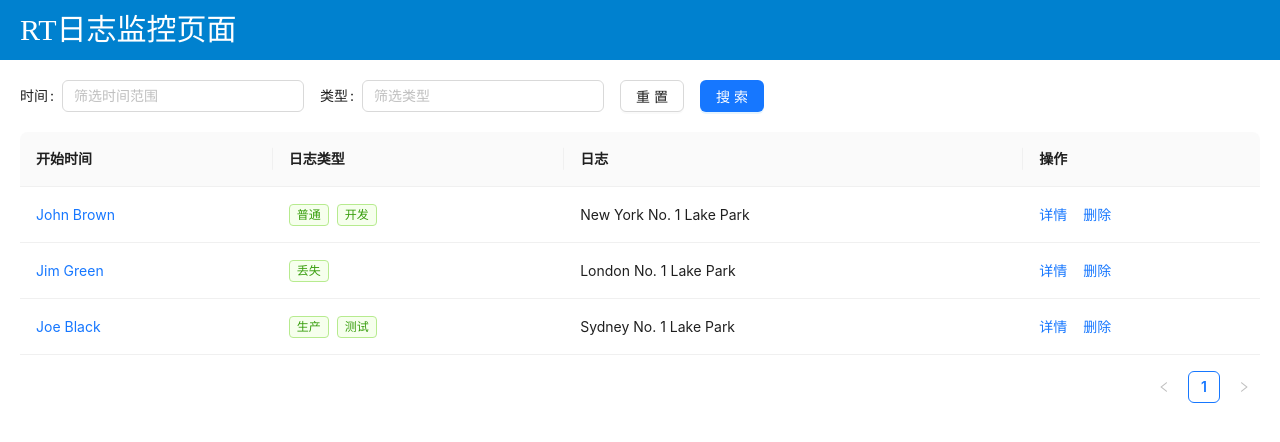
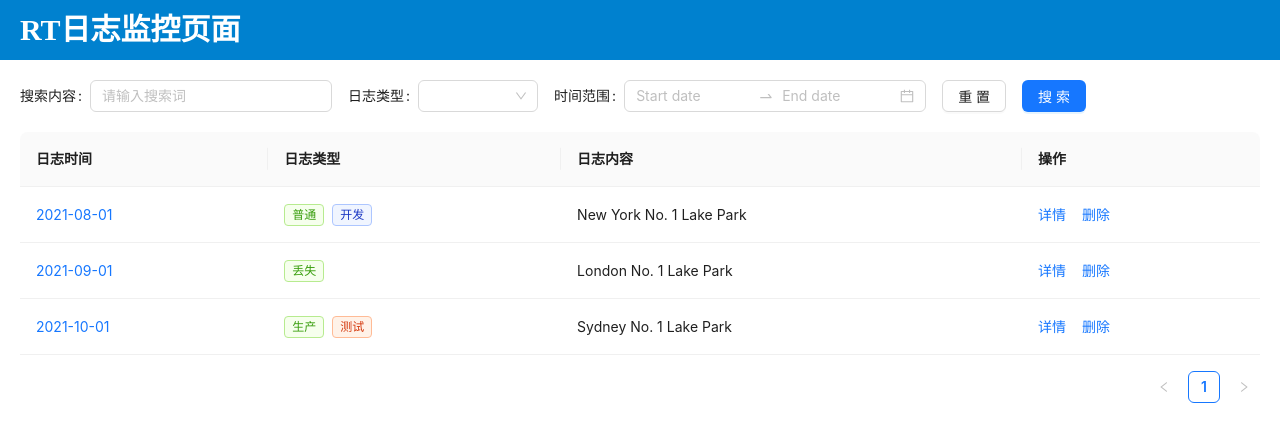
Before and after one commit to Sjj1024/rt-pro, a React (Vite) app: page / in a window 1280 px wide. Shown: the top 442 px of the page. Built offline with nearby package versions, Linux system fonts and the light colour scheme.

Commit message:
init:搜索

```diff
--- a/package.json
+++ b/package.json
@@ -14,6 +14,7 @@
         "@types/node": "^20.4.8",
         "antd": "^5.8.2",
         "axios": "^1.4.0",
+        "dayjs": "^1.11.9",
         "mobx": "^6.10.0",
         "mobx-react-lite": "^4.0.3",
         "react": "^18.2.0",
--- a/src/main.tsx
+++ b/src/main.tsx
@@ -1,5 +1,8 @@
 import ReactDOM from 'react-dom/client'
 import App from './App'
 import '@/style/index.css'
+import dayjs from 'dayjs'
+import 'dayjs/locale/zh-cn'
 
+dayjs.locale('zh-cn')
 ReactDOM.createRoot(document.getElementById('root')!).render(<App />)
--- a/src/views/board/index.scss
+++ b/src/views/board/index.scss
@@ -8,10 +8,14 @@
         margin-bottom: 10px;
         color: white;
         font-size: 30px;
+        font-weight: 600;
     }
 
     .board-search {
         padding: 10px 20px;
+        .ant-picker-input {
+            width: 114px;
+        }
     }
 
     .board-list {
--- a/src/views/board/index.tsx
+++ b/src/views/board/index.tsx
@@ -1,10 +1,19 @@
-import { useState } from 'react'
-import { Button, Form, Input, Space, Table, Tag } from 'antd'
+import {
+    Button,
+    Form,
+    Input,
+    Space,
+    Table,
+    Tag,
+    DatePicker,
+    Select,
+} from 'antd'
 import type { ColumnsType } from 'antd/es/table'
+import type { DatePickerProps, RangePickerProps } from 'antd/es/date-picker'
 
 import './index.scss'
 
-type LayoutType = Parameters<typeof Form>[0]['layout']
+const { RangePicker } = DatePicker
 
 interface DataType {
     key: string
@@ -15,7 +24,7 @@ interface DataType {
 
 const columns: ColumnsType<DataType> = [
     {
-        title: '开始时间',
+        title: '日志时间',
         dataIndex: 'name',
         key: 'name',
         render: (text) => <a>{text}</a>,
@@ -27,8 +36,8 @@ const columns: ColumnsType<DataType> = [
         render: (_, { tags }) => (
             <>
                 {tags.map((tag) => {
-                    let color = tag.length > 5 ? 'geekblue' : 'green'
-                    if (tag === 'loser') {
+                    let color = tag === '开发' ? 'geekblue' : 'green'
+                    if (tag === '测试') {
                         color = 'volcano'
                     }
                     return (
@@ -41,7 +50,7 @@ const columns: ColumnsType<DataType> = [
         ),
     },
     {
-        title: '日志',
+        title: '日志内容',
         dataIndex: 'address',
         key: 'address',
     },
@@ -60,29 +69,49 @@ const columns: ColumnsType<DataType> = [
 const data: DataType[] = [
     {
         key: '1',
-        name: 'John Brown',
+        name: '2021-08-01',
         address: 'New York No. 1 Lake Park',
         tags: ['普通', '开发'],
     },
     {
         key: '2',
-        name: 'Jim Green',
+        name: '2021-09-01',
         address: 'London No. 1 Lake Park',
         tags: ['丢失'],
     },
     {
         key: '3',
-        name: 'Joe Black',
+        name: '2021-10-01',
         address: 'Sydney No. 1 Lake Park',
         tags: ['生产', '测试'],
     },
 ]
 
+const onChange = (
+    value: DatePickerProps['value'] | RangePickerProps['value'],
+    dateString: [string, string] | string
+) => {
+    console.log('Selected Time: ', value)
+    console.log('Formatted Selected Time: ', dateString)
+}
+
+const onOk = (value: DatePickerProps['value'] | RangePickerProps['value']) => {
+    console.log('onOk: ', value)
+}
+
+const onFinish = (values: any) => {
+    console.log('Success:', values)
+}
+
+const onFinishFailed = (errorInfo: any) => {
+    console.log('Failed:', errorInfo)
+}
+
 export default function Board() {
     const [form] = Form.useForm()
-    const [formLayout, setFormLayout] = useState<LayoutType>('inline')
-    const onFormLayoutChange = ({ layout }: { layout: LayoutType }) => {
-        setFormLayout(layout)
+
+    const onReset = () => {
+        form.resetFields()
     }
 
     return (
@@ -90,24 +119,47 @@ export default function Board() {
             <div className="board-logo">RT日志监控页面</div>
             <div className="board-search">
                 <Form
-                    layout={formLayout}
+                    layout="inline"
                     form={form}
-                    initialValues={{
-                        layout: formLayout,
-                    }}
-                    onValuesChange={onFormLayoutChange}
+                    initialValues={{ layout: 'inline' }}
+                    onFinish={onFinish}
+                    onFinishFailed={onFinishFailed}
                 >
-                    <Form.Item label="时间">
-                        <Input placeholder="筛选时间范围" />
+                    <Form.Item label="搜索内容" name="keyWord">
+                        <Input placeholder="请输入搜索词" />
                     </Form.Item>
-                    <Form.Item label="类型">
-                        <Input placeholder="筛选类型" />
+                    <Form.Item label="日志类型" name="logType">
+                        <Select
+                            defaultValue=""
+                            style={{ width: 120 }}
+                            options={[
+                                { value: 'jack', label: '生产' },
+                                { value: 'lucy', label: '开发' },
+                                { value: 'Yiminghe', label: '错误' },
+                                {
+                                    value: 'disabled',
+                                    label: '严重',
+                                },
+                            ]}
+                        />
+                    </Form.Item>
+                    <Form.Item label="时间范围" name="timeRange">
+                        <RangePicker
+                            showTime={{ format: 'HH:mm' }}
+                            format="YYYY-MM-DD HH:mm"
+                            onChange={onChange}
+                            onOk={onOk}
+                        />
                     </Form.Item>
                     <Form.Item>
-                        <Button>重置</Button>
+                        <Button htmlType="button" onClick={onReset}>
+                            重置
+                        </Button>
                     </Form.Item>
                     <Form.Item>
-                        <Button type="primary">搜索</Button>
+                        <Button type="primary" htmlType="submit">
+                            搜索
+                        </Button>
                     </Form.Item>
                 </Form>
             </div>
```
Also changed, not shown: .eslintrc.cjs, 1 other file (tests, documents, lock files or other folders).
